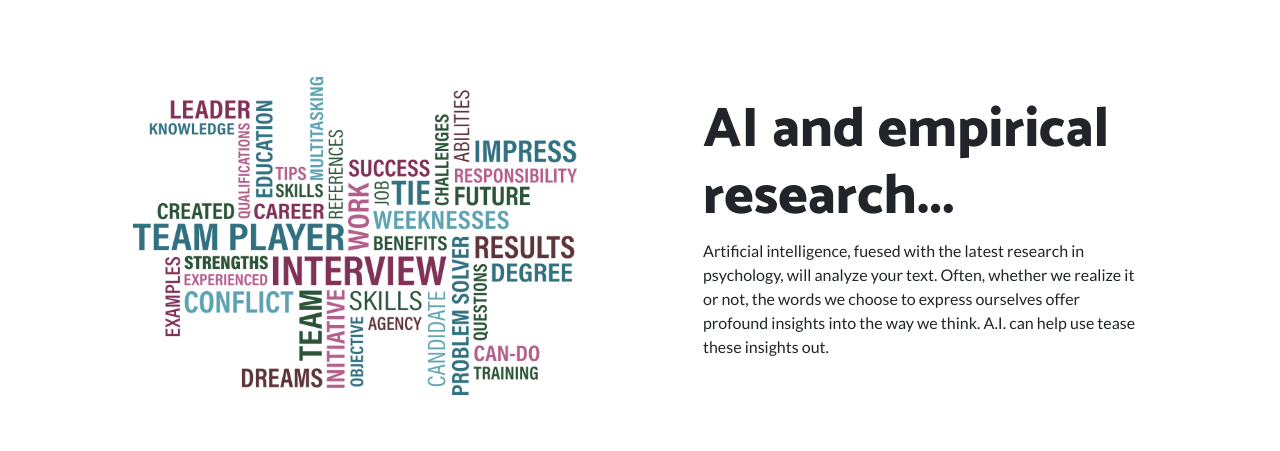
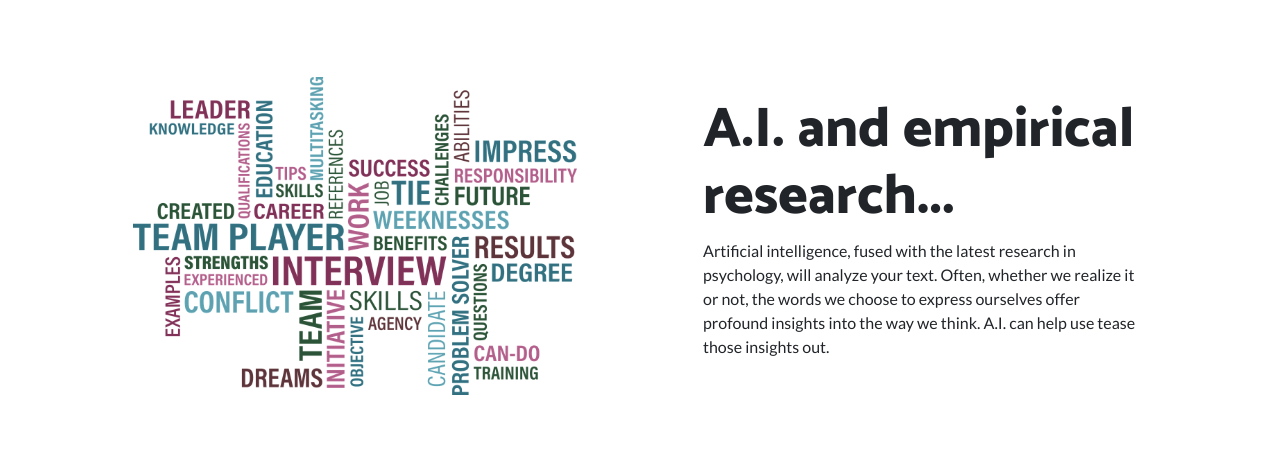
Before and after one commit to Beige-Coffee/48to1, a plain HTML site: page my_app/templates/index.html in a window 1280 px wide. Shown: the part 1100-1551 px from the top of the page. Drawn offline with nearby package versions, Linux system fonts and the light colour scheme; files that its build step writes are made by us from their sources; files whose address does not match are found by name.

Commit message:
fix spelling

```diff
--- a/my_app/templates/index.html
+++ b/my_app/templates/index.html
@@ -82,8 +82,8 @@
           </div>
           <div class="col-lg-6">
             <div class="p-5">
-              <h2 class="display-4">AI and empirical research...</h2>
-              <p>Artificial intelligence, fuesed with the latest research in psychology, will analyze your text. Often, whether we realize it or not, the words we choose to express ourselves offer profound insights into the way we think. A.I. can help use tease these insights out.</p>
+              <h2 class="display-4">A.I. and empirical research...</h2>
+              <p>Artificial intelligence, fused with the latest research in psychology, will analyze your text. Often, whether we realize it or not, the words we choose to express ourselves offer profound insights into the way we think. A.I. can help use tease those insights out.</p>
             </div>
           </div>
         </div>
```
